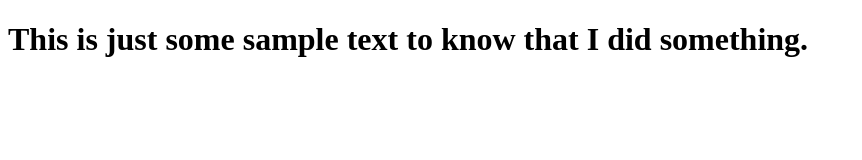
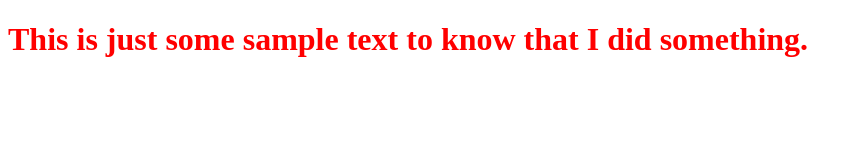
Before and after one commit to User-name1324/Sandbox, a plain HTML site: page index.html in a window 1280 px wide. Shown: the whole page, without its empty margins (0-862 px from the left). Drawn offline with Linux system fonts and the light colour scheme.

Commit message:
Added the Stylesheet

```diff
--- /dev/null
+++ b/Styles.css
@@ -0,0 +1,3 @@
+h1{
+  color: red;
+}
--- a/index.html
+++ b/index.html
@@ -1,6 +1,7 @@
 <!DOCTYPE html>
 <html lang="en" dir="ltr">
   <head>
+    <link rel="stylesheet" href="Styles.css">
     <meta charset="utf-8">
     <title>Just tester</title>
   </head>
```
